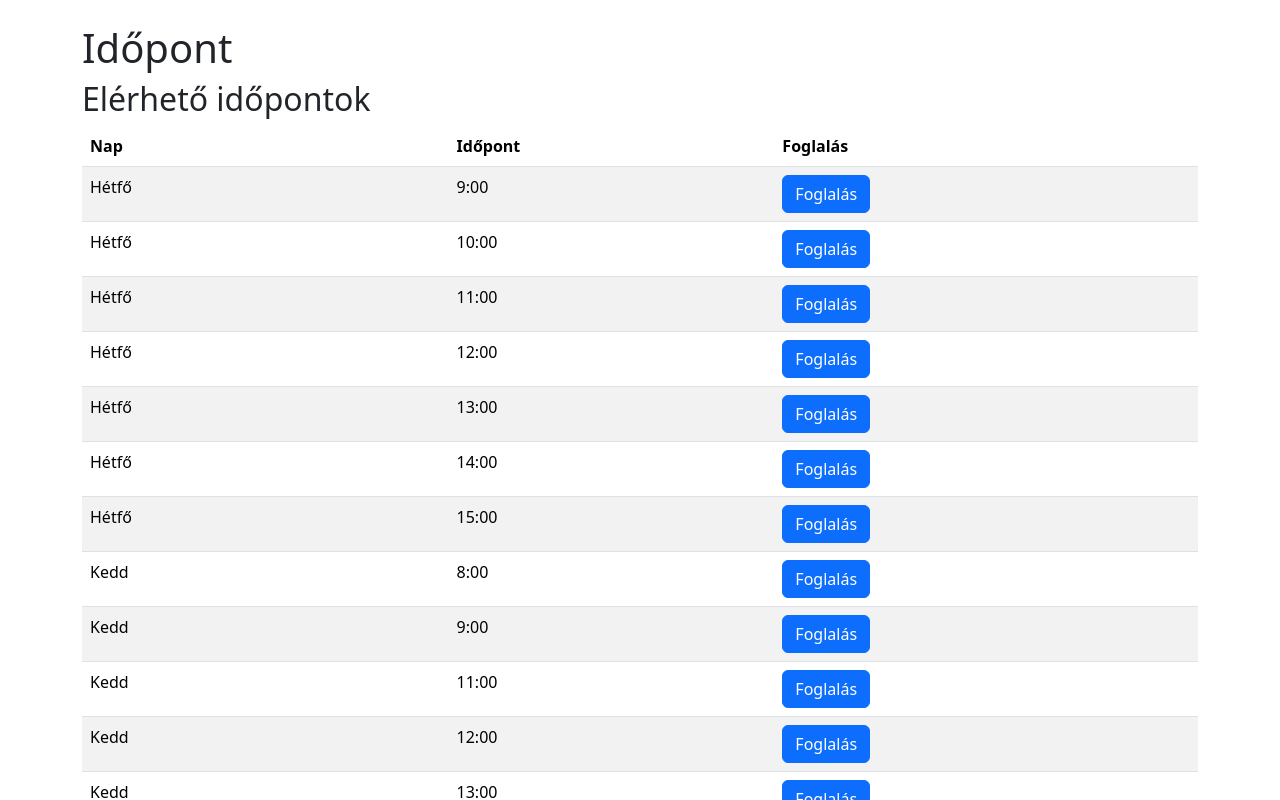
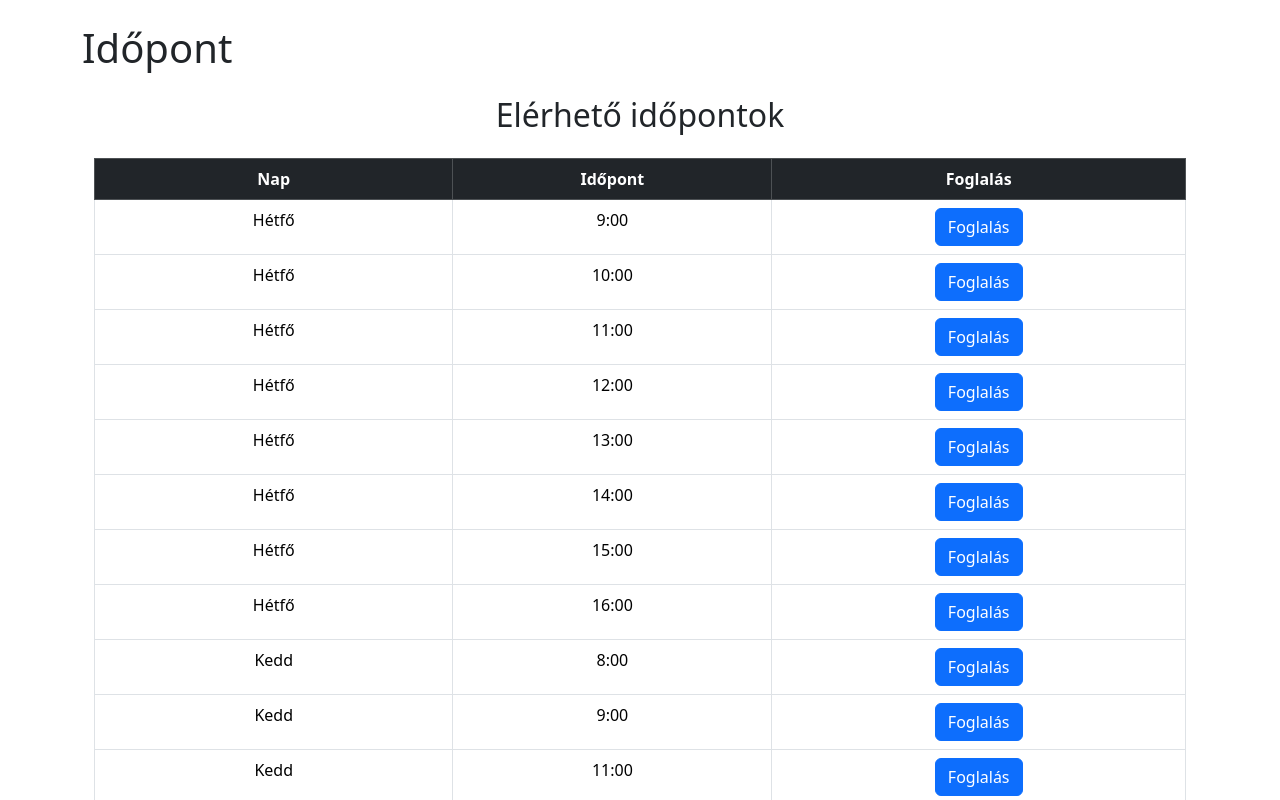
Before and after one commit to b0kovada/idopontfoglalas_projekt, a Vue app in the folder idopontfoglalas/: page / in a window 1280 px wide. Shown: the top 800 px of the page. Built offline with nearby package versions, Linux system fonts and the light colour scheme; data requests are answered from the project's data file.

Commit message:
weboldal mukodik, de nem tisztakod

```diff
--- a/idopontfoglalas/src/stores/booking.js
+++ b/idopontfoglalas/src/stores/booking.js
@@ -6,24 +6,5 @@ export const useBookingStore = defineStore('booking', {
     bookings: []
   }),
   actions: {
-    async fetchBookings() {
-      const { data } = await axios.get('http://localhost:3000/bookings');
-      this.bookings = data;
-    },
-    getAvailableSlots() {
-      const days = ['Hétfő', 'Kedd', 'Szerda', 'Csütörtök', 'Péntek'];
-      const allSlots = days.flatMap((day, dayIndex) =>
-        Array.from({ length: 8 }, (_, i) => ({
-          id: dayIndex * 10 + i + 1,
-          date: day,
-          time: `${8 + i}:00`
-        }))
-      );
-      return allSlots.filter(slot => !this.bookings.some(b => b.date === slot.date && b.time === slot.time));
-    },
-    async bookSlot(date, time, name, phone) {
-      await axios.post('http://localhost:3000/bookings', { id: Date.now(), date, time, name, phone });
-      await this.fetchBookings();
-    }
   }
 });
--- a/idopontfoglalas/src/views/BookingFormView.vue
+++ b/idopontfoglalas/src/views/BookingFormView.vue
@@ -1,52 +1,62 @@
 <template>
-    <div>
-      <h2>Foglalás</h2>
+  <div class="container mt-4">
+    <h2 class="text-center mb-4">Foglalás</h2>
+    <div class="card p-4 shadow-lg">
       <div v-if="slot">
-        <h3>Időpont: {{ slot.date }} - {{ slot.time }}</h3>
+        <h3 class="text-center">Időpont: {{ slot.date }} - {{ slot.time }}</h3>
         <form @submit.prevent="submitBooking">
           <div class="mb-3">
-            <label>Név:</label>
+            <label class="form-label">Név:</label>
             <input v-model="name" class="form-control" required />
           </div>
           <div class="mb-3">
-            <label>Telefonszám:</label>
+            <label class="form-label">Telefonszám:</label>
             <input v-model="phone" class="form-control" required />
           </div>
-          <button type="submit" class="btn btn-success">Foglalás</button>
+          <button type="submit" class="btn btn-success w-100">Foglalás</button>
         </form>
       </div>
       <div v-else>
-        <p>Időpont nem található!</p>
+        <p class="text-danger text-center">Időpont nem található!</p>
+      </div>
     </div>
   </div>
 </template>
 
 <script setup>
-  import { ref, onMounted, watch } from 'vue';
+import { ref, onMounted } from 'vue';
 import { useRoute, useRouter } from 'vue-router';
-  import { useBookingStore } from '@/stores/booking';
+import axios from 'axios';
 import { useToast } from 'vue-toastification';
 
 const route = useRoute();
 const router = useRouter();
-  const store = useBookingStore();
 const toast = useToast();
 
 const slot = ref(null);
 const name = ref('');
 const phone = ref('');
 
-  const loadSlot = async () => {
-    await store.fetchBookings();
-    slot.value = store.getAvailableSlots().find(b => b.id == route.params.id);
+const fetchSlot = async () => {
+  const { data } = await axios.get('http://localhost:3000/bookings');
+  const bookedSlots = data.map(b => `${b.date}-${b.time}`);
+
+  const days = ['Hétfő', 'Kedd', 'Szerda', 'Csütörtök', 'Péntek'];
+  const allSlots = days.flatMap((day, index) =>
+    Array.from({ length: 9 }, (_, i) => ({
+      id: index * 10 + i + 1,
+      date: day,
+      time: `${8 + i}:00`
+    }))
+  );
+  slot.value = allSlots.find(s => s.id == route.params.id && !bookedSlots.includes(`${s.date}-${s.time}`));
 };
 
-  onMounted(loadSlot);
-  watch(() => route.params.id, loadSlot);
+onMounted(fetchSlot);
 
 const submitBooking = async () => {
   if (!slot.value) return;
-    await store.bookSlot(slot.value.date, slot.value.time, name.value, phone.value);
+  await axios.post('http://localhost:3000/bookings', { id: Date.now(), date: slot.value.date, time: slot.value.time, name: name.value, phone: phone.value });
   toast.success('Foglalás sikeres!');
   router.push('/');
 };
--- a/idopontfoglalas/src/views/BookingListView.vue
+++ b/idopontfoglalas/src/views/BookingListView.vue
@@ -1,8 +1,8 @@
 <template>
-  <div>
-    <h2>Elérhető időpontok</h2>
-    <table class="table table-striped">
-      <thead>
+  <div class="container mt-4">
+    <h2 class="text-center mb-4">Elérhető időpontok</h2>
+    <table class="table table-bordered table-hover text-center">
+      <thead class="table-dark">
         <tr>
           <th>Nap</th>
           <th>Időpont</th>
@@ -14,9 +14,7 @@
           <td>{{ slot.date }}</td>
           <td>{{ slot.time }}</td>
           <td>
-            <router-link :to="`/foglalas/${slot.id}`" class="btn btn-primary">
-              Foglalás
-            </router-link>
+            <router-link :to="`/foglalas/${slot.id}`" class="btn btn-primary">Foglalás</router-link>
           </td>
         </tr>
       </tbody>
@@ -26,13 +24,24 @@
 
 <script setup>
 import { ref, onMounted } from 'vue';
-import { useBookingStore } from '@/stores/booking';
+import axios from 'axios';
 
-const store = useBookingStore();
 const availableSlots = ref([]);
 
-onMounted(async () => {
-  await store.fetchBookings();
-  availableSlots.value = await store.getAvailableSlots();
-});
+const fetchBookings = async () => {
+  const { data } = await axios.get('http://localhost:3000/bookings');
+  const bookedSlots = data.map(b => `${b.date}-${b.time}`);
+
+  const days = ['Hétfő', 'Kedd', 'Szerda', 'Csütörtök', 'Péntek'];
+  const allSlots = days.flatMap((day, index) =>
+    Array.from({ length: 9 }, (_, i) => ({
+      id: index * 10 + i + 1,
+      date: day,
+      time: `${8 + i}:00`
+    }))
+  );
+  availableSlots.value = allSlots.filter(slot => !bookedSlots.includes(`${slot.date}-${slot.time}`));
+};
+
+onMounted(fetchBookings);
 </script>
```
Lines whose indentation alone changed are shown as unchanged.
